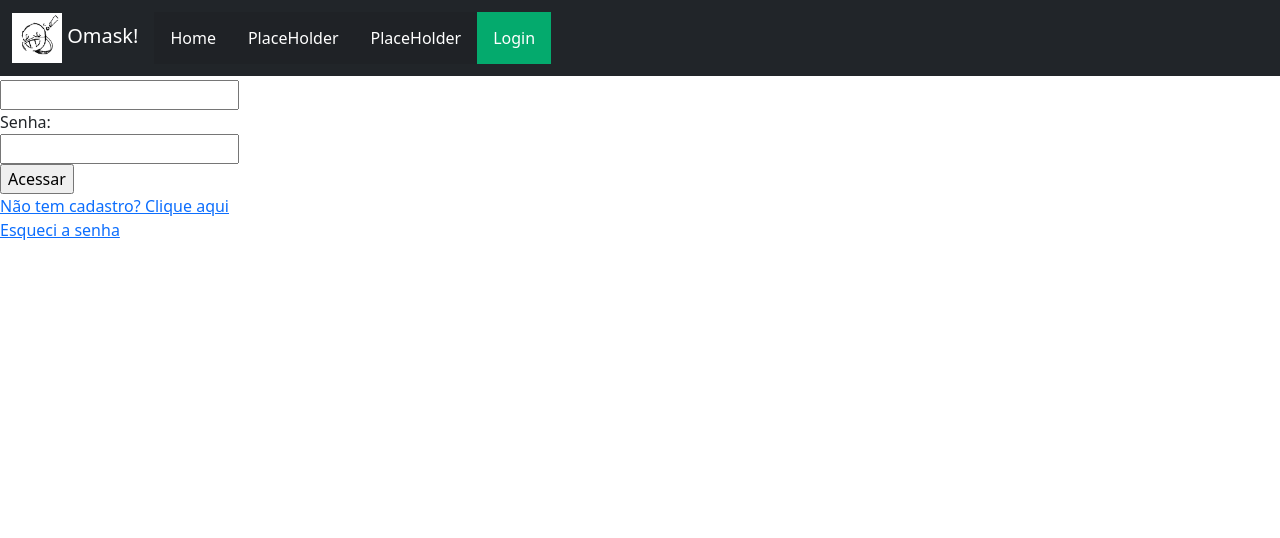
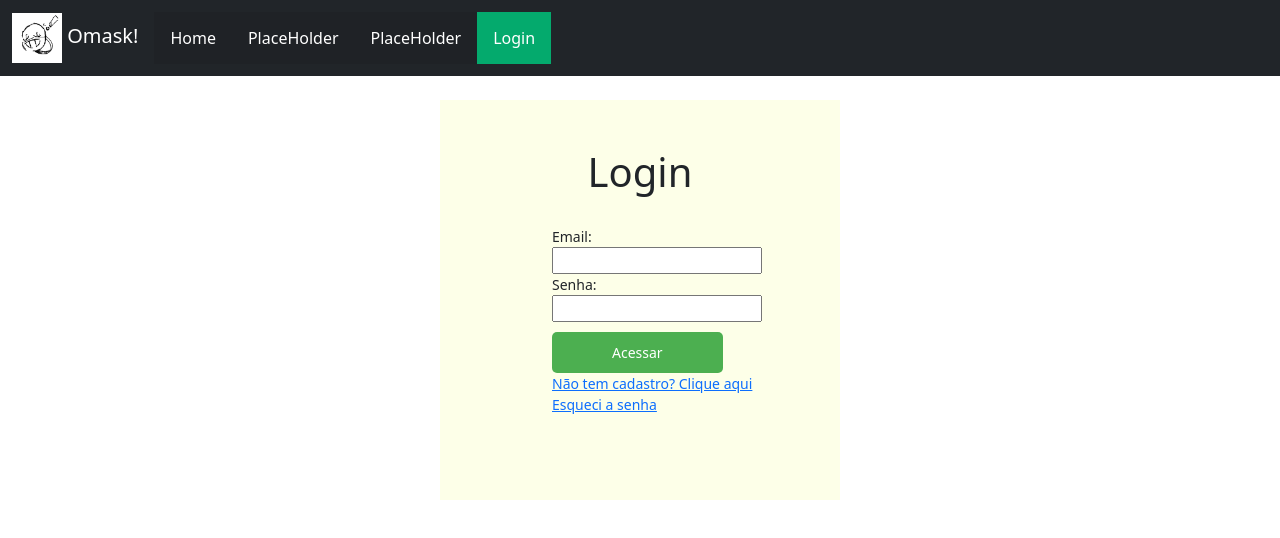
Before and after one commit to GsteXD/cadastro-web03, an Angular app: page /login in a window 1280 px wide. Shown: the top 538 px of the page. Built offline with nearby package versions, Linux system fonts and the light colour scheme.

Commit message:
:lipstick: style: Estilização da página de login

```diff
--- a/src/app/components/login/login.component.css
+++ b/src/app/components/login/login.component.css
@@ -0,0 +1,28 @@
+.pt-5 {
+    margin-top: 100px;
+}
+
+.small {
+    width: 400px;
+    height: 400px;
+    background-color: rgb(253, 255, 232);
+}
+
+form{
+    margin-top: 30px;
+    margin-left: 100px;
+}
+
+input[type="submit"] {
+    background-color: #4CAF50;
+    color: white;
+    padding: 10px 60px;
+    margin-top: 10px;
+    border: none;
+    border-radius: 5px;
+    cursor: pointer;
+}
+
+input[type="submit"]:hover {
+    background-color: #45a049;
+}
--- a/src/app/components/login/login.component.html
+++ b/src/app/components/login/login.component.html
@@ -1,5 +1,5 @@
-<body>
-    <h1>Login</h1>
+<div class="container pt-5 small">
+    <h1 class="text-center">Login</h1>
     <form>
         <fieldset>
             <label for="emailLogin"> Email: </label> <br>
@@ -14,6 +14,6 @@
             <a href="#">Esqueci a senha</a>
         </fieldset>
     </form>
-</body>
+</div>
 
 <router-outlet></router-outlet>
```
